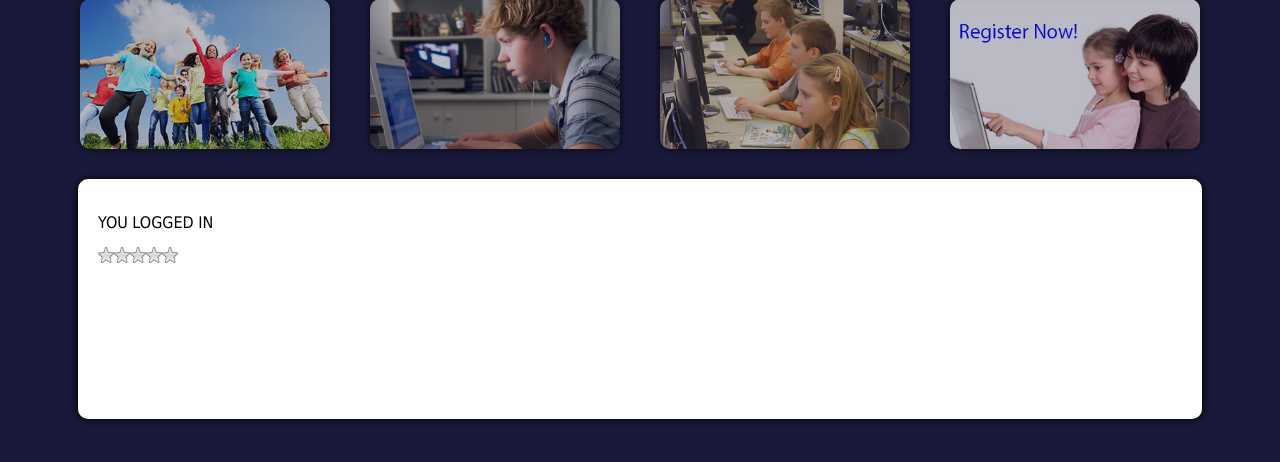
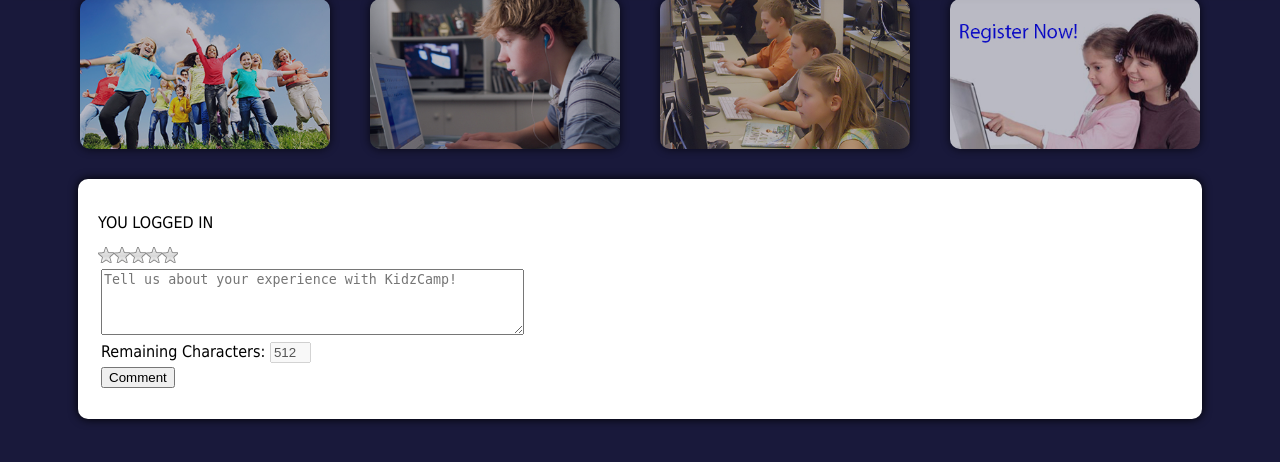
Before and after one commit to jordanbuschman/coen161_final, a PHP site: page /forum.php in a window 1280 px wide. Shown: the part 121-583 px from the top of the page. Run offline with PHP 8.4, Linux system fonts and the light colour scheme; the visitor is signed in with stand-in values (Sample User, id 1); some libraries are stand-ins or nearby versions.

Commit message:
Check out the forum bitches

```diff
--- a/forum.php
+++ b/forum.php
@@ -68,6 +68,10 @@
 
 			function logout() {
 				window.location.href = "logout.php";
+			}
+			function textCounter(field,field2,maxlimit) {
+ 				var countfield = document.getElementById(field2);
+ 				countfield.value = maxlimit - field.value.length;
 			}
 		</script>
 
@@ -151,6 +155,7 @@
 					if(isset($_SESSION['user'])) {
 						echo '<p> YOU LOGGED IN </p>';
 						?>
+							<form action="javascript:submitComment();">
          						<span class="rating">
 									<input type="radio" class="rating-input"
         								id="rating-input-1-5" name="rating-input-1">
@@ -168,6 +173,19 @@
         								id="rating-input-1-1" name="rating-input-1">
         							<label for="rating-input-1-1" class="rating-star"></label>
 								</span>
+         						<table>
+        							<tr><td colspan="5">
+        								<textarea maxlength="512" rows="4" cols="50"
+        								placeholder="Tell us about your experience with KidzCamp!"
+        								onkeyup="textCounter(this,'counter',512);" ></textarea></td>
+        							</tr>
+        							<tr><td colspan="5">Remaining Characters:
+        								<input disabled  maxlength="2" size="2" value="512" id="counter">
+        								</td>
+        							</tr>
+       								<tr><td colspan="2"><input type="submit" name="submit" value="Comment"></td></tr>
+       							 </table>
+        					</form>
 					<?php
 					}
 					else {
```
Lines whose indentation alone changed are shown as unchanged.
